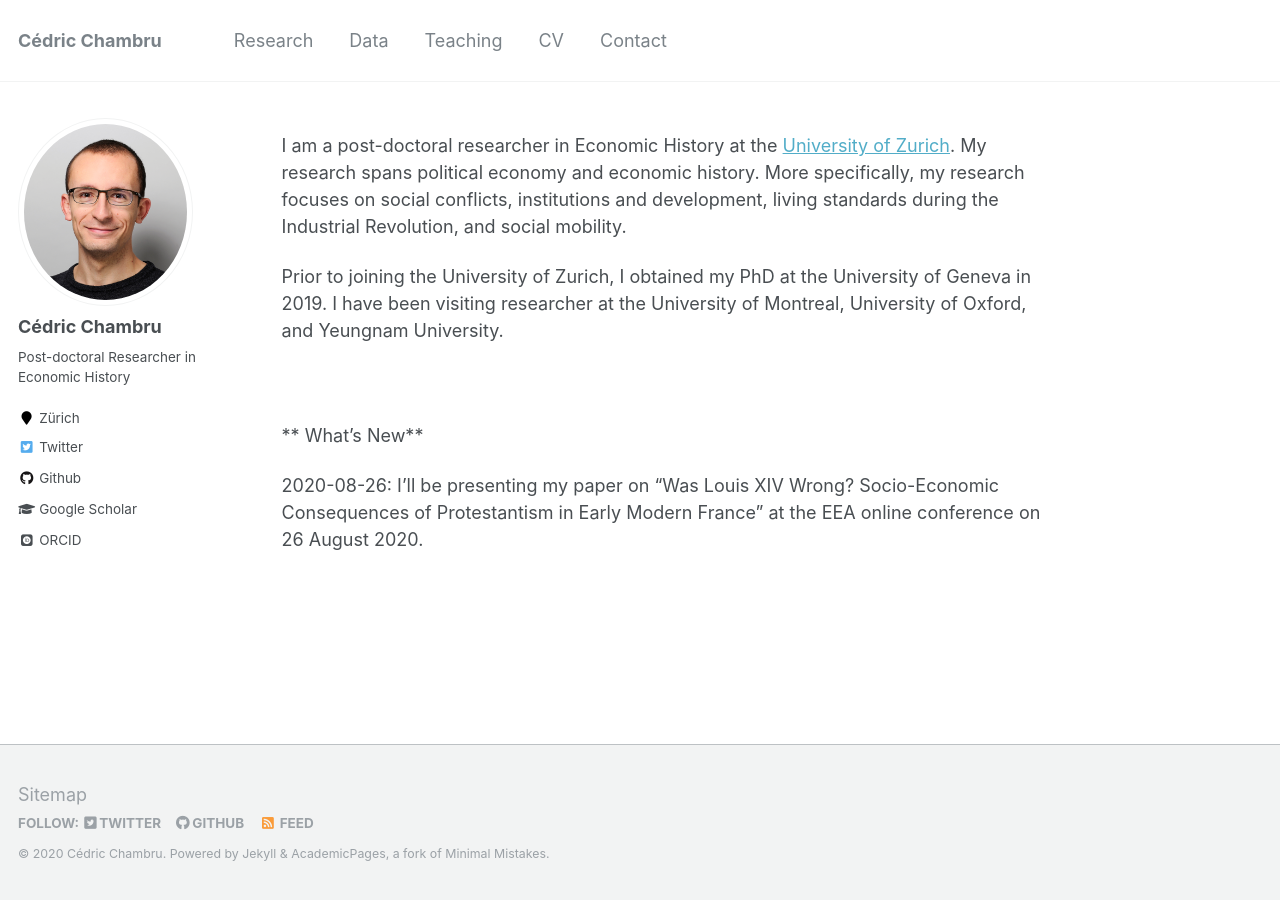
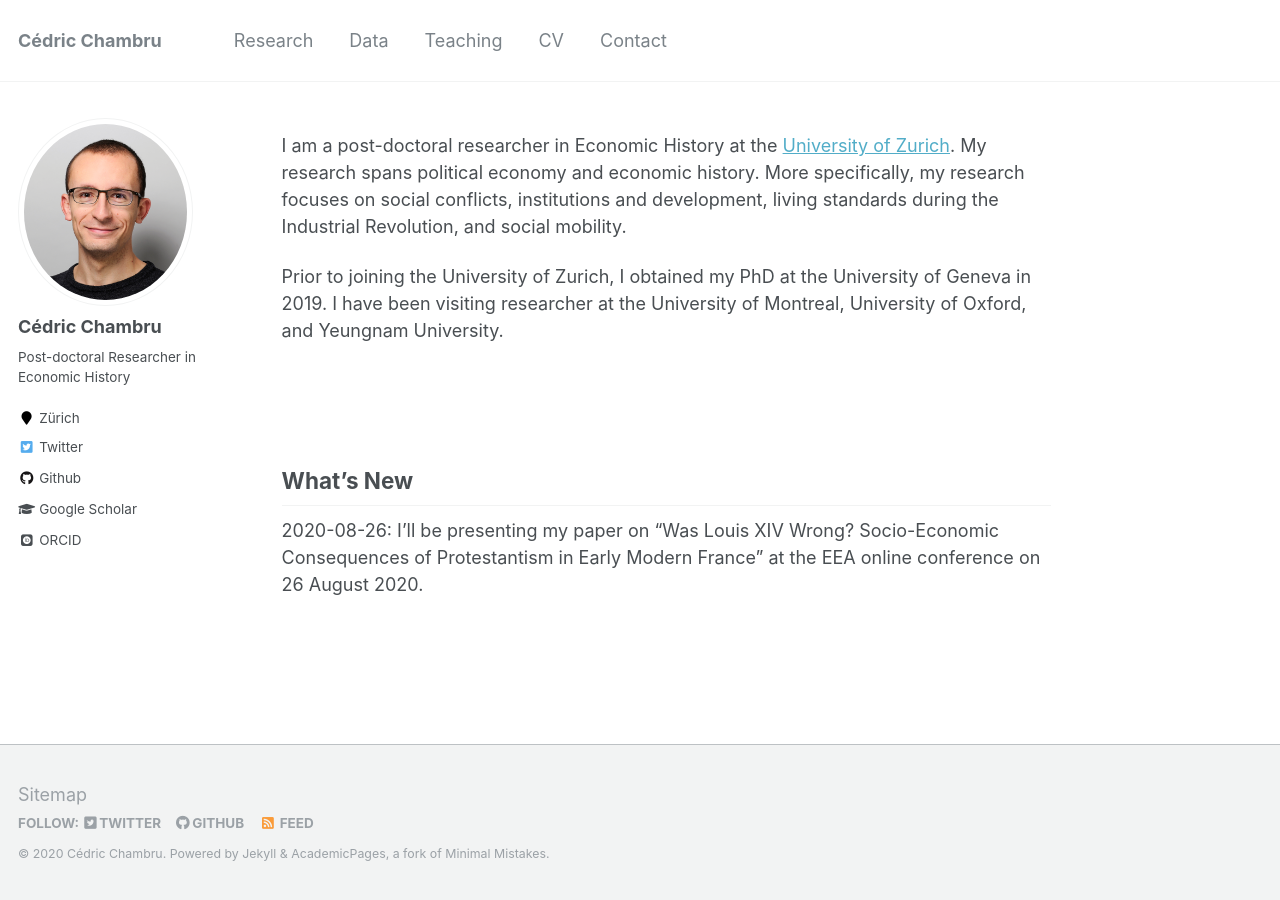
Before and after one commit to CedricChambru/CedricChambru.github.io, a Jekyll site: the page built from _pages/about.md, in a window 1280 px wide. Built offline with Jekyll 4.4.1, drawn with Linux system fonts in a browser that asks for light colours; some web fonts are replaced.

```diff
--- a/_pages/about.md
+++ b/_pages/about.md
@@ -19,6 +19,6 @@ I have been visiting researcher at the University of Montreal, University of Oxf
 
 <br>
 <br>
-** What's New**
+## What's New
 
 2020-08-26: I'll be presenting my paper on "Was Louis XIV Wrong? Socio-Economic Consequences of Protestantism in Early Modern France" at the EEA online conference on 26 August 2020.
```
